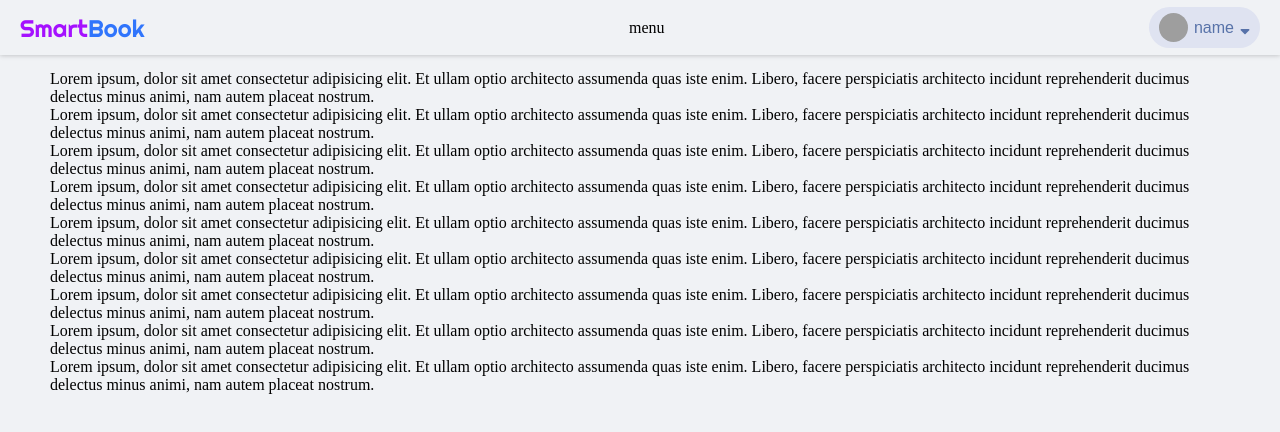
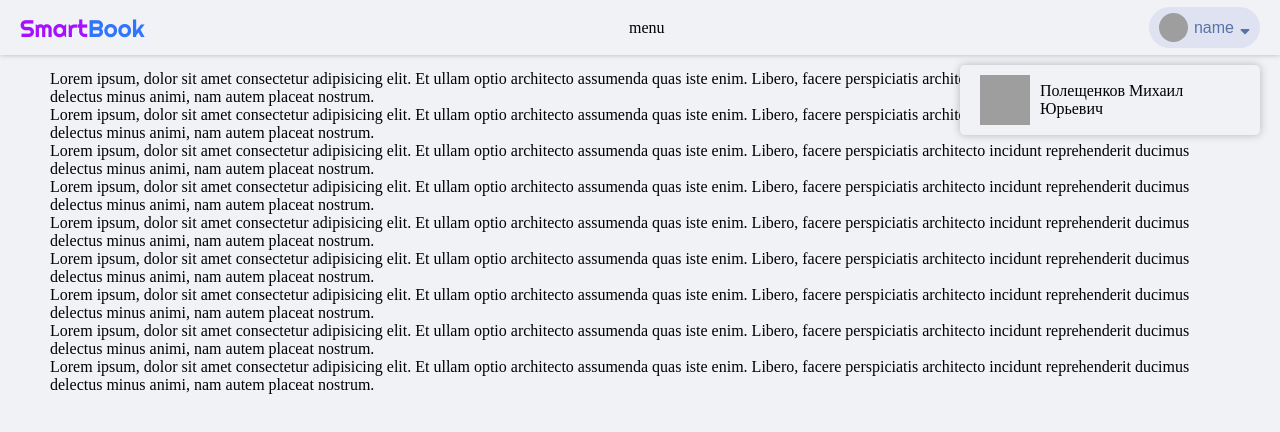
Before and after one commit to MRXOneX/smartbook-front, a Vue app: page / in a window 1280 px wide. Shown: the top 432 px of the page. Built offline with nearby package versions, Linux system fonts and the light colour scheme; grey boxes are pictures that could not be loaded.

Commit message:
added dropdown user

```diff
--- /dev/null
+++ b/src/components/Dropdown.vue
@@ -0,0 +1,51 @@
+<template>
+    <div class="dropdown">
+        <div class="user">
+            <img height="50" width="50" src="https://i.imgur.com/eaTPwsU.png" alt="">
+            <span>Полещенков Михаил Юрьевич</span>
+        </div>
+    </div>
+</template>
+
+<script>
+export default {
+}
+</script>
+
+<style scoped>
+    .dropdown {
+        position: absolute;
+        z-index: 1;
+        bottom: -80px;
+        right: 20px;
+        border-radius: 5px;
+
+        width: 300px;
+
+        box-shadow: 0px 0px 8px rgba(0, 0, 0, 0.25);
+        padding: 10px;
+    }
+
+    .user {
+        display: flex;
+        align-items: center;
+        padding: 0 10px;
+        height: 50px;
+        width: 100%;
+    }
+
+    .user span {
+        margin-left: 10px;
+    }
+
+
+
+
+    /* M E D I A*/
+
+    @media screen and (max-width: 325px) {
+        .dropdown {
+            right: 10px;
+        }
+    }
+</style>
--- a/src/components/Navbar.vue
+++ b/src/components/Navbar.vue
@@ -9,7 +9,8 @@
             menu
         </div>
         <div class="btn-user-menu">
-            <my-button
+            <div>
+                <my-button
                 backgroundColor="rgba(151, 158, 222, 0.19)"
                 borderRadius="50px"
                 color="rgba(56, 88, 152, 0.81)"
@@ -18,6 +19,7 @@
                 border="none"
                 display="flex"
                 alignItems="center"
+                position="relative"
             >
                 <img
                     class="user-logo"
@@ -30,7 +32,9 @@
                 <font-awesome-icon
                     :icon="['fas', 'sort-down']"
                     :style="{background: 'none'}" />
-            </my-button>
+                </my-button>
+                <dropdown />
+            </div>
         </div>
     </div>
 </template>
@@ -38,10 +42,11 @@
 
 <script>
 import Logo from "@/components/Logo"
+import Dropdown from "@/components/Dropdown"
 
 
 export default {
-    components: { Logo }
+    components: { Logo, Dropdown }
 }
 </script>
 
--- a/src/components/UI/MyButton.vue
+++ b/src/components/UI/MyButton.vue
@@ -64,6 +64,10 @@ export default {
         alignItems: {
             type: String,
             default: () => ""
+        },
+        position: {
+            type: String,
+            default: () => "none"
         }
     },
     data() {
@@ -84,6 +88,7 @@ export default {
                 display: this.display,
                 justifyContent: this.justifyContent,
                 alignItems: this.alignItems,
+                position: this.position,
             }
         }
     }
@@ -91,8 +96,4 @@ export default {
 </script>
 
 <style scoped>
-    button:hover {
-        opacity: .9;
-        transition: .4s;
-    }
 </style>
```
